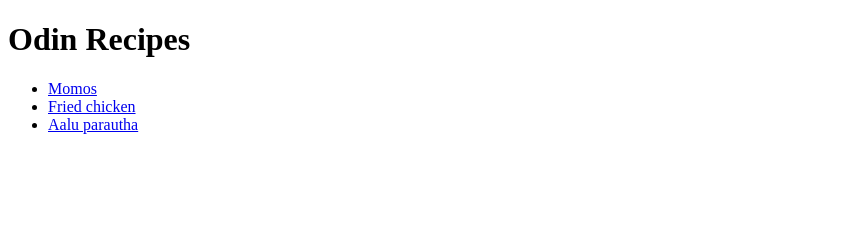
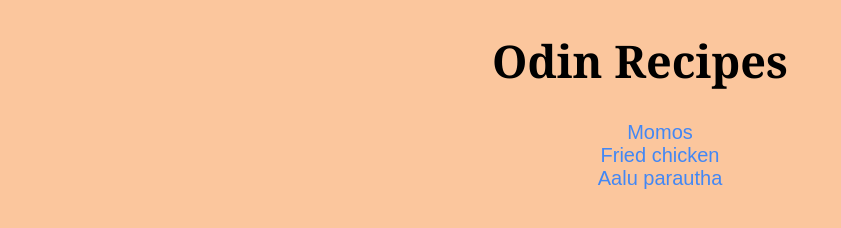
Before and after one commit to srj-17/odin-recepies, a plain HTML site: page index.html in a window 1280 px wide. Shown: the whole page, without its empty margins (0-841 px from the left). Drawn offline with Linux system fonts and the light colour scheme.

Commit message:
Update CSS to style index.html specifically
Update Colors and Fonts to look it more modern

```diff
--- a/index.html
+++ b/index.html
@@ -4,13 +4,16 @@
     <meta charset="UTF-8">
     <meta name="viewport" content="width=device-width, initial-scale=1.0">
     <title>Odin Recipes</title>
+    <link rel="stylesheet" href="style.css">
 </head>
 <body>
-    <h1>Odin Recipes</h1>
-    <ul>
-        <li><a href="./recipes/momos.html">Momos</a></li>
-        <li><a href="./recipes/fried_chicken.html">Fried chicken</a></li>
-        <li><a href="./recipes/aalu_parautha.html">Aalu parautha</a></li>
-    </ul>
+    <h1 class="middle">Odin Recipes</h1>
+    <div class="middle">
+        <ul class="aesthetic_ul">
+            <li><a href="./recipes/momos.html">Momos</a></li>
+            <li><a href="./recipes/fried_chicken.html">Fried chicken</a></li>
+            <li><a href="./recipes/aalu_parautha.html">Aalu parautha</a></li>
+        </ul>
+    </div>
 </body>
 </html>
--- /dev/null
+++ b/style.css
@@ -0,0 +1,33 @@
+body{
+    background-color: hsl(26, 92%, 80%);
+}
+
+
+h1 {
+    font-family: Georgia, 'Times New Roman', Times, serif;
+    font-size: 45px;
+    }
+
+ul.aesthetic_ul{
+    list-style-type: none;
+    font-family: 'Lucida Handwriting', Arial;
+    font-size: 20px;
+}
+
+.middle{
+        text-align: center;
+}
+
+a:link{
+    color: rgb(66, 135, 245);
+    text-decoration: none;
+}
+
+a:visited{
+    text-decoration: none;
+    color: black;
+}
+
+a:hover{
+    font-size: 25px;
+}
```
Also changed, not shown: recipes/aalu_parautha.html (+1 -0 lines), recipes/fried_chicken.html (+1 -0 lines), recipes/momos.html (+1 -0 lines).
